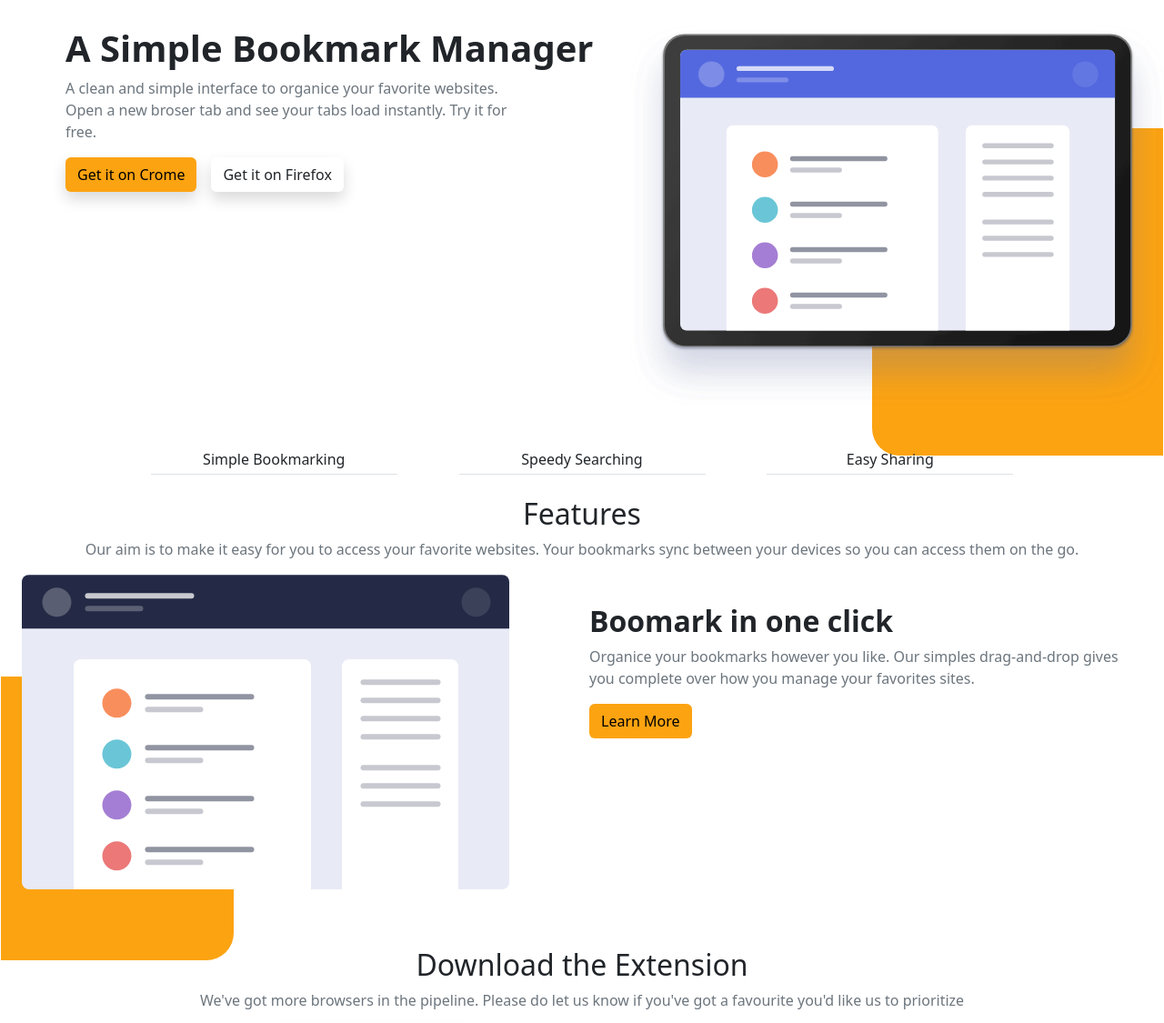
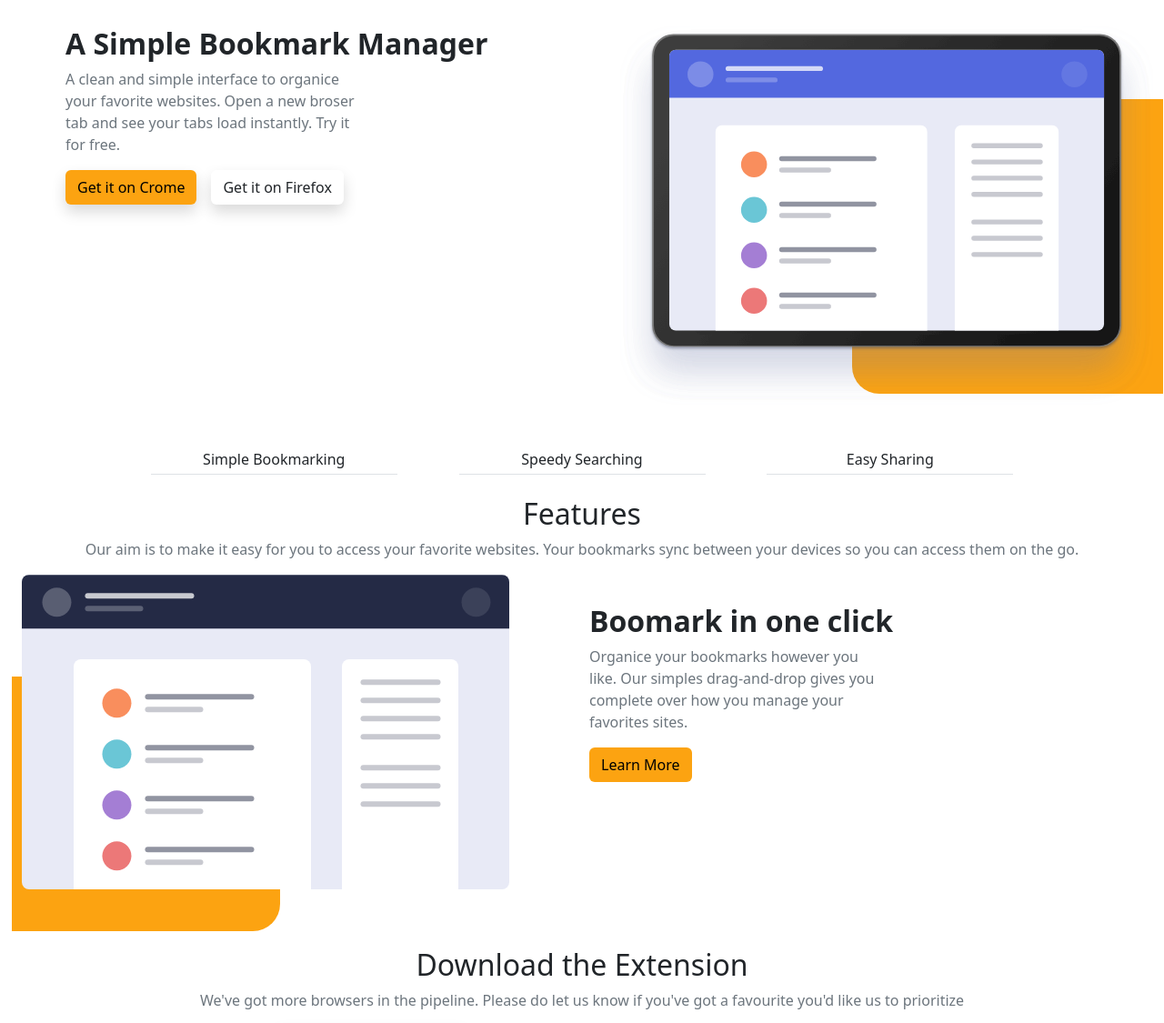
Before and after one commit to REALcuba/itacademy-spring2, a website: page index.html in a window 1280 px wide. Shown: the part 57-1182 px from the top of the page at 91% size. Drawn offline with nearby package versions, Linux system fonts and the light colour scheme.

Commit message:
spring 2 bootstrap&sass done

```diff
--- a/css/style.css
+++ b/css/style.css
@@ -18,7 +18,7 @@
 .colored-div {
     border-radius: 30px 0 0 30px;
     right: 1px;
-    margin-top: 3rem;
+    top: 3rem;
     width: 52%;
     height: 26%;
     z-index: -1;
@@ -33,12 +33,12 @@
     background-color: white !important;
     color: blue !important;
 }
-    .colored-div2 {
+.colored-div2 {
         border-radius: 0 30px 30px 0;
         left: 1px;
-        margin-top: 3rem;
-        width: 52%;
-        height: 26%;
+        top: 4rem;
+        width: 58%;
+        height: 83%;
         z-index: -1;
 }
 .getExtBtn {
@@ -90,18 +90,18 @@ divext div:nth-child(3) {
     content-visibility: visible;
 }
     .textInfo {
-        width: 500px;
+        width: 20rem;
     }
     .colored-div {
-        margin-top: 7rem;
-        width: 25%;
-        height: 45%;
+        top: 5rem;
+        width: 56%;
+        height: 78% !important;
     }
 
     .colored-div2 {
-        margin-top: 7rem;
-        width: 20%;
-        height: 39%;
+        top: 7rem;
+        width: 47%;
+        height: 81% !important;
     }
     .extensionsWrapper {
         height: 360px;
--- a/index.html
+++ b/index.html
@@ -88,15 +88,15 @@
     <main class="container-fluid">
         <secttion class="container-fluid">
             <div class="row flex-row-reverse ">
-                <div class="col-sm h-50">
-                    <div class="bg-primary position-absolute colored-div"></div>
-                    <img class="img-fluid float-end row"
+                <div class="col-sm h-50 position-relative">
+                    <div class="bg-primary colored-div h-75 position-absolute"></div>
+                    <img class="img-fluid float-end "
                         src="./Recursos projecte sprint 2-20230510/Imagenes/illustration-hero.svg" alt="#">
                 </div>
                 <div class="col-sm ms-5 ps-4">
-                    <h1 class="h1">
+                    <h2 class="h2">
                         <strong> A Simple Bookmark Manager</strong>
-                    </h1>
+                    </h2>
                     <p class="text-secondary textInfo">A clean and simple interface to organice your favorite websites.
                         Open a
                         new broser tab and see
@@ -114,7 +114,7 @@
             <div class=" justify-content-center container">
                 <div class="pt-2 ">
                     <ul class="nav navbar-expand-md justify-content-evenly p-3" id="pills-tab"
-                        role="tablist"">
+                        role="tablist">
                         <li class="col-sm-3 item nav-tabs pb-1 text-center" role="presentation"">Simple Bookmarking</li>
                         <li class=" col-sm-3 item nav-tabs pb-1 text-center" role="presentation"">Speedy Searching</li>
                         <li class=" col-sm-3 item nav-tabs pb-1 text-center" role="presentation"">Easy Sharing</li>
@@ -126,16 +126,16 @@
                             go. </p>
                 </div>
                 <div class="justify-content-center row row-cols-md-2">
-                    <div class="container">
-                        <div class="col-md bg-primary position-absolute  colored-div2"></div>
+                    <div class="col-sm h-50 position-relative">
+                        <div class="bg-primary h-75 position-absolute colored-div2"></div>
                         <img class="img-fluid float-rigth"
                             src="./Recursos projecte sprint 2-20230510/Imagenes/illustration-features-tab-1.svg" alt="">
                     </div>
-                    <div class="col-md-6 mt-4  p-2">
+                    <div class="col-sm mt-4  p-2">
                         <h2 class="h2">
                             <strong> Boomark in one click</strong>
                         </h2>
-                        <p class="text-secondary ">Organice your bookmarks however you like. Our simples
+                        <p class="text-secondary textInfo">Organice your bookmarks however you like. Our simples
                             drag-and-drop gives you complete over how you manage your favorites sites.</p>
                         <button class="btn text-bg-primary">Learn More</button>
                     </div>
@@ -308,7 +308,5 @@
 </body>
 </html>
 <!-- todos
-:nht-child() ?
 z-index colored div
-modal menu
 -->
```
